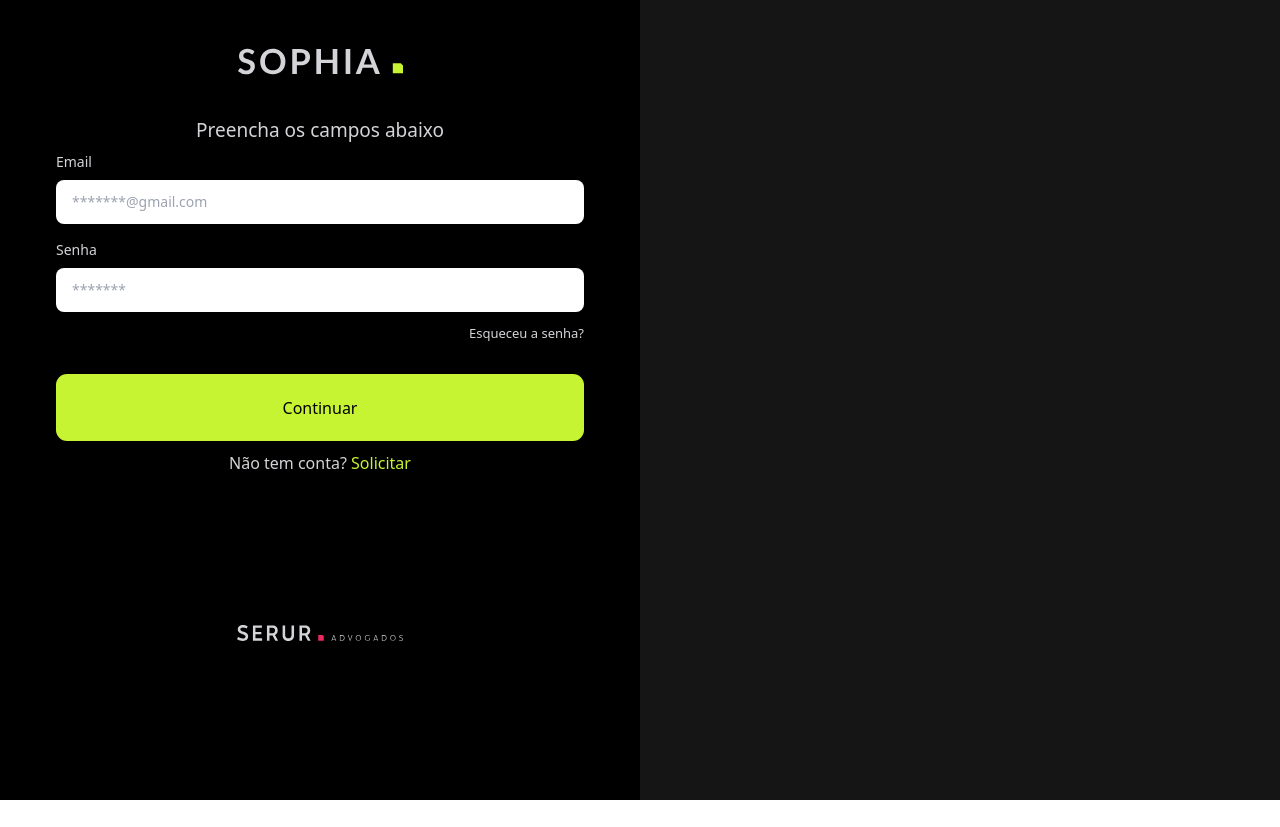
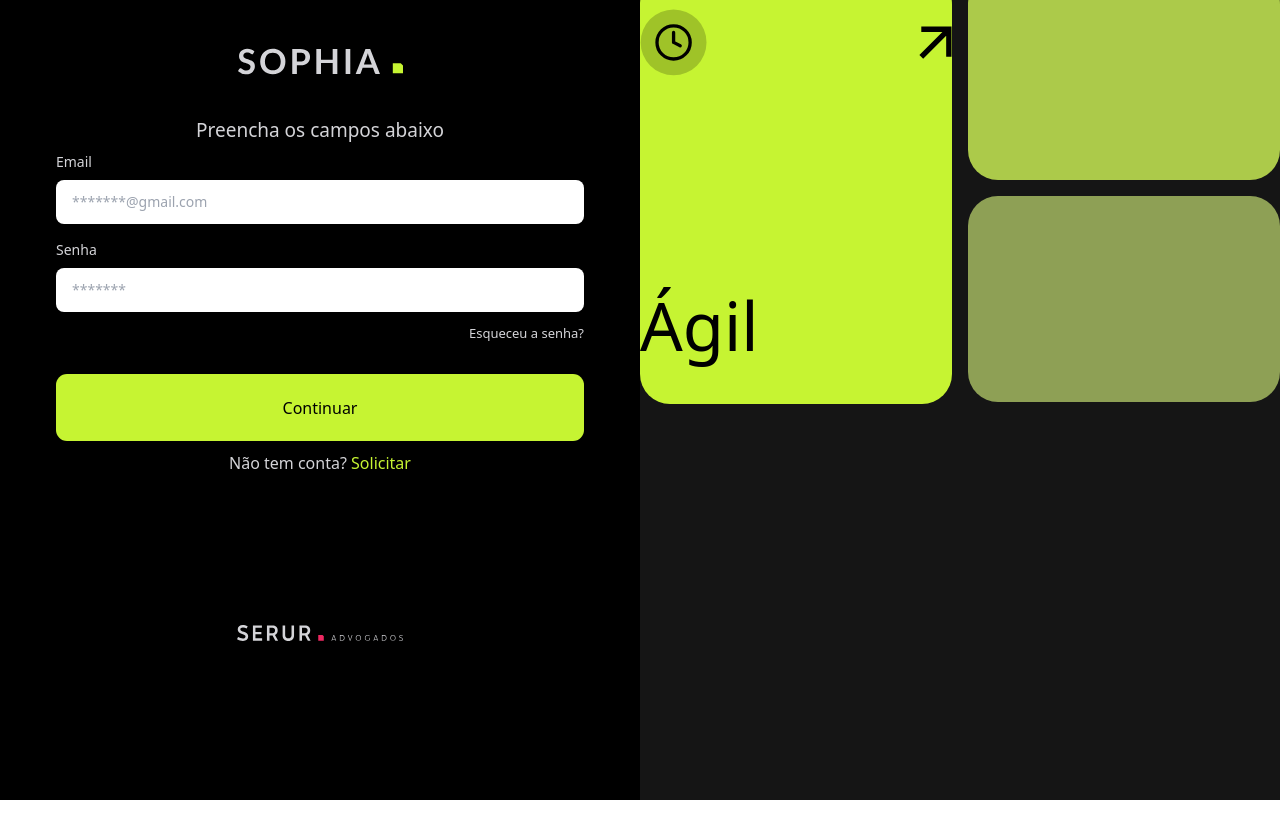
Before and after one commit to revelatiostudio/serur-login, a Next.js app: page / in a window 1280 px wide. Before the commit the page ends 800 px from the top, so only its background shows below. Built offline with nearby package versions, Linux system fonts and the light colour scheme.

Commit message:
desenvolvendo rigth side login

```diff
--- a/src/app/globals.css
+++ b/src/app/globals.css
@@ -21,7 +21,9 @@
   --color-black: #000000;
   --color-gray: #151515;
   --color-gray-texts: #D4D4D8;
-  --color-verde-claro: #C6F432
+  --color-verde-claro: #C6F432;
+  --color-verde-medio: #ACCA4A;
+  --color-verde-escuro: #8EA055;
 }
 a{
   cursor: pointer;
--- a/src/app/page.css
+++ b/src/app/page.css
@@ -67,4 +67,67 @@
 .sec-opcoes{
     width: 50%;
     background-color: var(--color-gray);
+    display: flex;
+    align-items: center;
+    justify-content: center;
 }
+.sec-opcoes .opcoes{
+    width: 100%;
+    max-width: 789px;
+    height: 853px;
+    display: flex;
+}
+
+.agil{
+    width: 100%;
+    max-width: 385px;
+    height: 430px;
+    background-color: var(--color-verde-claro);
+    border-radius: 30px;
+    display: flex;
+    flex-direction: column;
+    align-items: center;
+
+}
+.agil .agil-text{
+    width: 100%;
+    max-width: 317px;
+    align-items: end;
+    margin-top: 208px;
+}
+.agil .agil-text h2{
+    font-size: 67px;
+    font-weight: 400;
+    line-height: 125%;
+}
+.agil .agil-div{
+    display: flex;
+    justify-content: space-between;
+    width: 100%;
+    max-width: 317px;
+    margin-top: 35px;
+}
+.divisao{
+    width: 100%;
+    max-width: 385px;
+    display: flex;
+    flex-direction: column;
+    margin-left: 16px;
+}
+
+.eficiencia{
+    width: 100%;
+    max-width: 385px;
+    height: 206px;
+    background-color: var(--color-verde-medio);
+    border-radius: 30px;
+}
+.seguro{
+    width: 100%;
+    max-width: 385px;
+    height: 206px;
+    background-color: var(--color-verde-escuro);
+    border-radius: 30px;
+    margin-top: 16px;
+
+}
--- a/src/app/page.js
+++ b/src/app/page.js
@@ -2,6 +2,8 @@ import "./page.css";
 
 import sophiaLogo from '../assets/sophiaLogo.svg'
 import serur from '../assets/serur.svg'
+import relogio from '../assets/relogio.svg'
+import setap from '../assets/setap.svg'
 import Image from 'next/image'
 
 export default function Home() {
@@ -22,11 +24,11 @@ export default function Home() {
           <div className="sec-campos">
             <div class="w-full">
               <label for="input-label" class="block text-sm font-medium mb-2 dark:text-white">Email</label>
-            <input type="email" id="input-label" class="py-3 px-4 block w-full border-gray-200 rounded-lg text-sm focus:border-blue-500 focus:ring-blue-500 disabled:opacity-50 disabled:pointer-events-none dark:bg-customGray dark:border-neutral-700 dark:text-neutral-400 dark:placeholder-neutral-500 dark:focus:ring-neutral-600" placeholder="*******@gmail.com"/>
+              <input type="email" id="input-label" class="py-3 px-4 block w-full border-gray-200 rounded-lg text-sm focus:border-blue-500 focus:ring-blue-500 disabled:opacity-50 disabled:pointer-events-none dark:bg-customGray dark:border-neutral-700 dark:text-neutral-400 dark:placeholder-neutral-500 dark:focus:ring-neutral-600" placeholder="*******@gmail.com" />
             </div>
             <div class="w-full mt-4 ">
               <label for="input-label" class="block text-sm font-medium mb-2 dark:text-white">Senha</label>
-            <input type="email" id="input-label" class="py-3 px-4 block w-full border-gray-200 rounded-lg text-sm focus:border-blue-500 focus:ring-blue-500 disabled:opacity-50 disabled:pointer-events-none dark:bg-customGray dark:border-neutral-700 dark:text-neutral-400 dark:placeholder-neutral-500 dark:focus:ring-neutral-600" placeholder="*******"/>
+              <input type="email" id="input-label" class="py-3 px-4 block w-full border-gray-200 rounded-lg text-sm focus:border-blue-500 focus:ring-blue-500 disabled:opacity-50 disabled:pointer-events-none dark:bg-customGray dark:border-neutral-700 dark:text-neutral-400 dark:placeholder-neutral-500 dark:focus:ring-neutral-600" placeholder="*******" />
             </div>
             <p><a>Esqueceu a senha?</a></p>
           </div>
@@ -37,7 +39,7 @@ export default function Home() {
           <p className="p2">Não tem conta? <a>Solicitar</a></p>
 
           <Image
-          style={{ marginTop: '150px'}}
+            style={{ marginTop: '150px' }}
             src={serur}
             width={166}
             height={44}
@@ -48,6 +50,44 @@ export default function Home() {
 
       </div>
       <div className="sec-opcoes">
+        <div className="opcoes">
+          <div className="agil">
+            <div className="agil-div">
+              <Image
+                src={relogio}
+                width={67}
+                height={67}
+                alt="logo relogio" />
+
+              <Image
+                src={setap}
+                width={33}
+                height={33}
+                alt="seta" />
+
+            </div>
+            <div className="agil-text">
+              <h2>Ágil</h2>
+
+            </div>
+
+
+
+          </div>
+
+
+          <div className="divisao">
+            <div className="eficiencia">
+
+            </div>
+            <div className="seguro">
+
+            </div>
+
+          </div>
+
+
+        </div>
 
       </div>
     </section>
```
Also changed, not shown: src/assets/relogio.svg (added), src/assets/setap.svg (added). Lines whose indentation alone changed are shown as unchanged.
